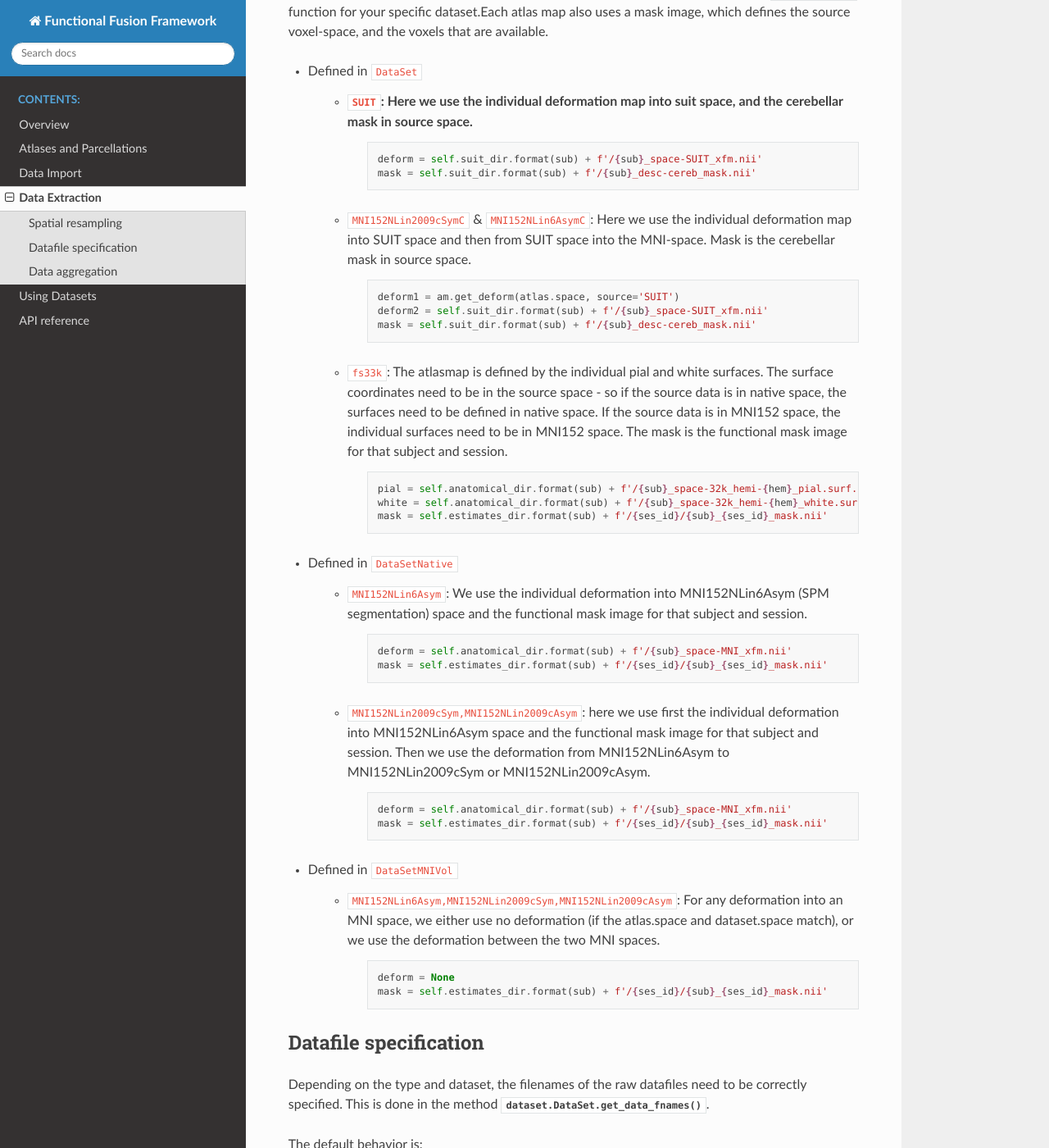
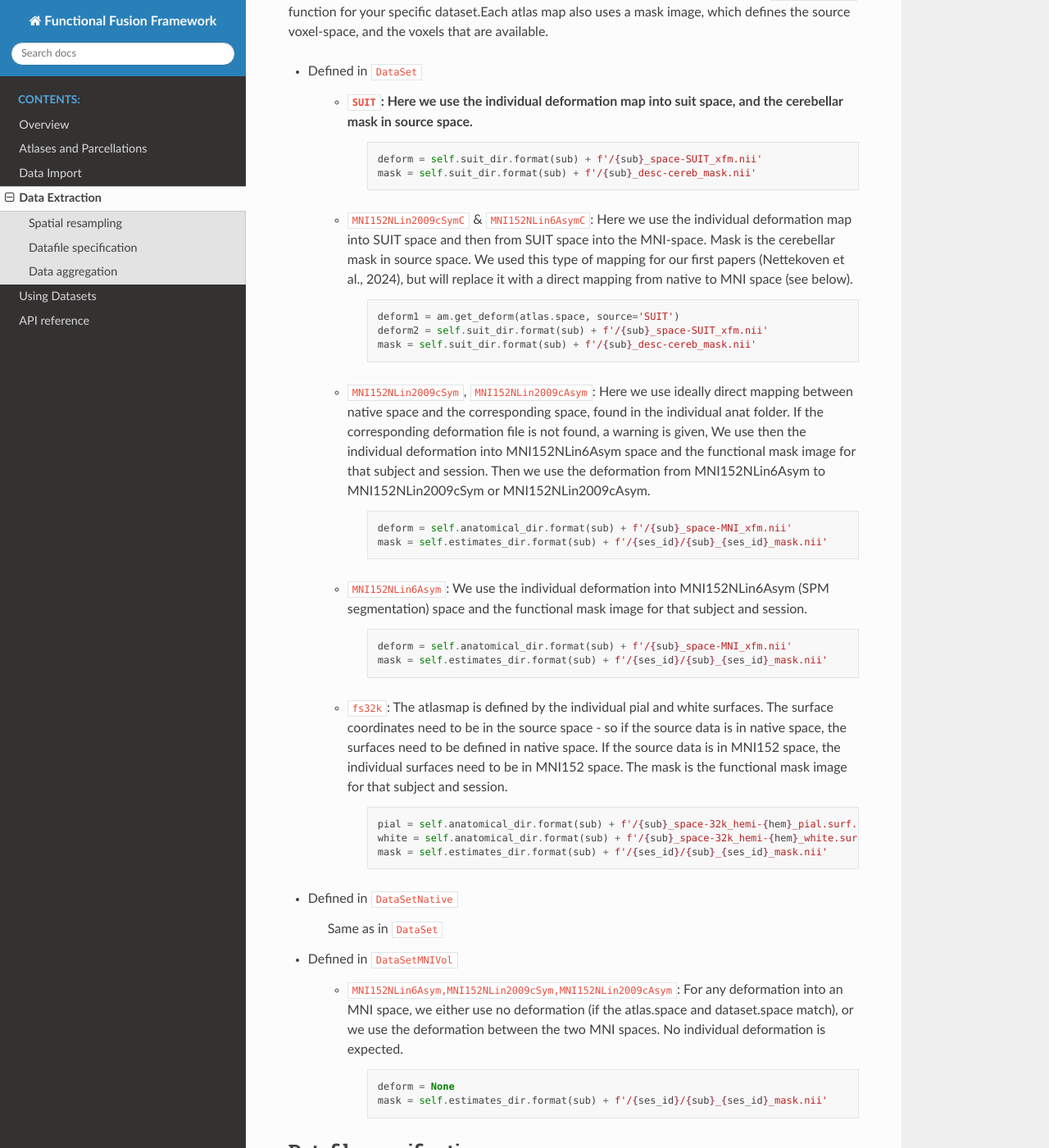
Before and after one commit to DiedrichsenLab/Functional_Fusion, a Sphinx documentation site: the page built from docs/04extract.rst, in a window 1280 px wide and 1400 px high, scrolled down 981 px. Shown: the whole window at 82% size. Built offline with Sphinx 7.4.7 and the Read the Docs theme 3.1.0, drawn with Linux system fonts in a browser that asks for light colours; some of the changed text lies outside the part shown.

Commit message:
New atlas rules

```diff
--- a/docs/04extract.rst
+++ b/docs/04extract.rst
@@ -31,7 +31,7 @@ The specific mapping rules for the dataset are defined in the dataset method :py
             deform = self.suit_dir.format(sub) + f'/{sub}_space-SUIT_xfm.nii'
             mask = self.suit_dir.format(sub) + f'/{sub}_desc-cereb_mask.nii'
 
-    * ``MNI152NLin2009cSymC`` & ``MNI152NLin6AsymC``: Here we use the individual deformation map into SUIT space and then from SUIT space into the MNI-space. Mask is the cerebellar mask in source space.
+    * ``MNI152NLin2009cSymC`` & ``MNI152NLin6AsymC``: Here we use the individual deformation map into SUIT space and then from SUIT space into the MNI-space. Mask is the cerebellar mask in source space. We used this type of mapping for our first papers (Nettekoven et al., 2024), but will replace it with a direct mapping from native to MNI space (see below).
 
          .. code-block:: python
 
@@ -39,7 +39,21 @@ The specific mapping rules for the dataset are defined in the dataset method :py
             deform2 = self.suit_dir.format(sub) + f'/{sub}_space-SUIT_xfm.nii'
             mask = self.suit_dir.format(sub) + f'/{sub}_desc-cereb_mask.nii'
 
-    * ``fs33k``: The atlasmap is defined by the individual pial and white surfaces. The surface coordinates need to be in the source space - so if the source data is in native space, the surfaces need to be defined in native space. If the source data is in MNI152 space, the individual surfaces need to be in MNI152 space. The mask is the functional mask image for that subject and session.
+    * ``MNI152NLin2009cSym``, ``MNI152NLin2009cAsym``: Here we use ideally direct mapping between native space and the corresponding space, found in the individual anat folder. If the corresponding deformation file is not found, a warning is given, We use then the individual deformation into MNI152NLin6Asym space and the functional mask image for that subject and session. Then we use the deformation from MNI152NLin6Asym to MNI152NLin2009cSym or MNI152NLin2009cAsym.
+
+            .. code-block:: python
+
+                deform = self.anatomical_dir.format(sub) + f'/{sub}_space-MNI_xfm.nii'
+                mask = self.estimates_dir.format(sub) + f'/{ses_id}/{sub}_{ses_id}_mask.nii'
+
+    * ``MNI152NLin6Asym``: We use the individual deformation into MNI152NLin6Asym (SPM segmentation) space and the functional mask image for that subject and session.
+
+            .. code-block:: python
+
+                deform = self.anatomical_dir.format(sub) + f'/{sub}_space-MNI_xfm.nii'
+                mask = self.estimates_dir.format(sub) + f'/{ses_id}/{sub}_{ses_id}_mask.nii'
+
+    * ``fs32k``: The atlasmap is defined by the individual pial and white surfaces. The surface coordinates need to be in the source space - so if the source data is in native space, the surfaces need to be defined in native space. If the source data is in MNI152 space, the individual surfaces need to be in MNI152 space. The mask is the functional mask image for that subject and session.
 
          .. code-block:: python
 
@@ -49,23 +63,11 @@ The specific mapping rules for the dataset are defined in the dataset method :py
 
 * Defined in ``DataSetNative``
 
-    * ``MNI152NLin6Asym``: We use the individual deformation into MNI152NLin6Asym (SPM segmentation) space and the functional mask image for that subject and session.
-
-            .. code-block:: python
-
-                deform = self.anatomical_dir.format(sub) + f'/{sub}_space-MNI_xfm.nii'
-                mask = self.estimates_dir.format(sub) + f'/{ses_id}/{sub}_{ses_id}_mask.nii'
-
-    * ``MNI152NLin2009cSym,MNI152NLin2009cAsym``: here we use first the individual deformation into MNI152NLin6Asym space and the functional mask image for that subject and session. Then we use the deformation from MNI152NLin6Asym to MNI152NLin2009cSym or MNI152NLin2009cAsym.
-
-            .. code-block:: python
-
-                deform = self.anatomical_dir.format(sub) + f'/{sub}_space-MNI_xfm.nii'
-                mask = self.estimates_dir.format(sub) + f'/{ses_id}/{sub}_{ses_id}_mask.nii'
+    Same as in ``DataSet``
 
 * Defined in ``DataSetMNIVol``
 
-    * ``MNI152NLin6Asym,MNI152NLin2009cSym,MNI152NLin2009cAsym``: For any deformation into an MNI space, we either use no deformation (if the atlas.space and dataset.space match), or we use the deformation between the two MNI spaces.
+    * ``MNI152NLin6Asym,MNI152NLin2009cSym,MNI152NLin2009cAsym``: For any deformation into an MNI space, we either use no deformation (if the atlas.space and dataset.space match), or we use the deformation between the two MNI spaces. No individual deformation is expected.
 
             .. code-block:: python
 
@@ -97,4 +99,6 @@ Typically, there are different `type`s:
 
 The averaging is done in the function :py:meth:`dataset.optimal_contrast`, which can take into account the first-level design matrix. This procedure will result in the same estimate that you would have gotten if you had defined a design matrix with a regressor for each condition across runs.
 
+After thius step (and depending how baseline has been modeled) the function :py:meth:`dataset.remove_baseline` can be called to remove the mean of the voxels across conditions within each run. This is totally optional.
+
 Finally, we are dividing the beta estimates by the estimate of the noise standard-deviation per voxel, using :py:meth:`dataset.prewhiten`, coming from the resms.nii.
```
Also changed, not shown: other parts of docs/04extract.rst (+1 -1 lines), 1 other file.
